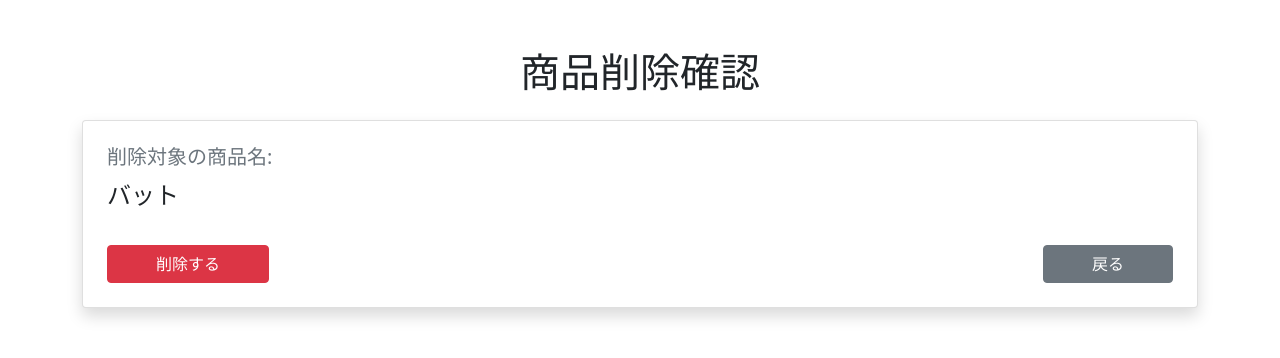
After one commit to yuyakondo333/django_ec, a Django app: template templates/admin/products/delete.html in a window 1280 px wide. The commit adds this page. Shown: the top 358 px of the page. Run offline with Django 4.2, Linux system fonts and the light colour scheme; the template is opened without the code that fills it: values that come from a table or form of the project are taken from there, others are empty; data comes from the database, SQL or seed files in the repository.

Commit message:
商品削除機能実装

```diff
--- /dev/null
+++ b/templates/admin/products/delete.html
@@ -0,0 +1,28 @@
+{% extends "base.html" %}
+{% block title %}管理画面ログイン{% endblock %}
+{% block content %}
+{% load static %}
+<body class="container mt-5">
+    <h1 class="text-center mb-4">商品削除確認</h1>
+
+    <div class="card p-4 shadow">
+        <!-- 商品名の出力 -->
+        <div class="mb-3">
+            <h5 class="text-muted">削除対象の商品名:</h5>
+            <p class="fs-4">{{ product.name }}</p>
+        </div>
+
+        <!-- 削除確認フォーム -->
+        <form method="post">
+            {% csrf_token %}
+            <div class="d-flex justify-content-between">
+                <!-- 削除確定ボタン -->
+                <button type="submit" class="btn btn-danger px-5">削除する</button>
+                <!-- 戻るボタン -->
+                <a href="{% url 'admin:product_index' %}" class="btn btn-secondary px-5">戻る</a>
+            </div>
+        </form>
+    </div>
+</body>
+
+{% endblock %}
```
Also changed, not shown: admin/views.py (+7 -3 lines), templates/admin/products/index.html (+3 -6 lines).
